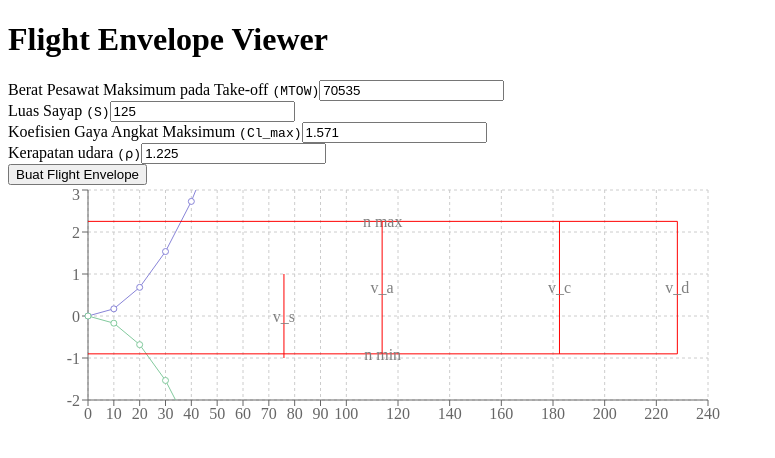
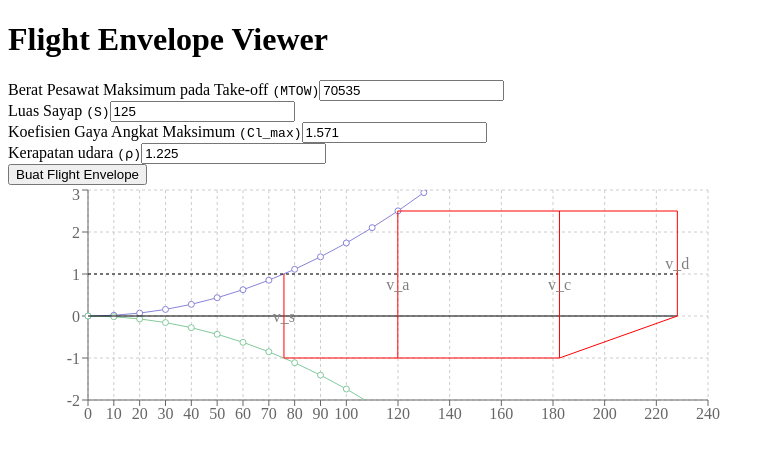
Before and after one commit to farizmamad/aerospace-engineering-master, a Next.js app: page /flight-envelope-viewer in a window 1280 px wide. Both pictures are taken after a click on the button "Buat Flight Envelope". Shown: the top 458 px of the page, without its empty margins (0-775 px from the left). Built offline with nearby package versions, Linux system fonts and the light colour scheme.

Commit message:
fix: flight envelope calculation. Add more reference line in the V-n diagram

```diff
--- a/app/lib/actions/flight-envelope-viewer.ts
+++ b/app/lib/actions/flight-envelope-viewer.ts
@@ -8,7 +8,7 @@ export type FlightEnvelopeState = {
     cl_max?: string[],
     v_stall_lower?: string[],
     v_stall_upper?: string[],
-    weight?: string[],
+    MTOW?: string[],
     wing_area?: string[],
   };
   message: string | null;
@@ -18,7 +18,7 @@ export type FlightEnvelopeState = {
     v_stall_lower: number,
     v_stall_upper: number,
     wing_area: number,
-    weight: number,
+    MTOW: number,
   };
 };
 
@@ -27,7 +27,7 @@ const FlightEnvelopeFormSchema = z.object({
   cl_max: z.coerce.number(),
   v_stall_lower: z.coerce.number(),
   v_stall_upper: z.coerce.number(),
-  weight: z.coerce.number(),
+  mtow: z.coerce.number(),
   wing_area: z.coerce.number(),
 });
 
@@ -37,7 +37,7 @@ export async function calculateFlightEnvelope(prevState: FlightEnvelopeState, fo
     cl_max: formData.get('cl_max'),
     v_stall_lower: formData.get('v_stall_lower'),
     v_stall_upper: formData.get('v_stall_upper'),
-    weight: formData.get('weight'),
+    mtow: formData.get('mtow'),
     wing_area: formData.get('wing_area'),
   });
 
@@ -53,7 +53,7 @@ export async function calculateFlightEnvelope(prevState: FlightEnvelopeState, fo
     cl_max,
     v_stall_lower,
     v_stall_upper,
-    weight,
+    mtow,
     wing_area,
   } = validatedFields.data;
 
@@ -64,7 +64,7 @@ export async function calculateFlightEnvelope(prevState: FlightEnvelopeState, fo
       cl_max,
       v_stall_lower,
       v_stall_upper,
-      weight,
+      MTOW: mtow,
       wing_area,
     },
   };
--- a/app/ui/flight-envelope-viewer/FlightEnvelopeForm.tsx
+++ b/app/ui/flight-envelope-viewer/FlightEnvelopeForm.tsx
@@ -51,22 +51,22 @@ export default function FlightEnvelopeForm({ action, state }: { action: (payload
         Flap Settings: Determines the configuration of lift surfaces (retracted or extended).
        */}
       <form action={action}>
-        <label htmlFor="weight" className="mb-2 block text-sm font-medium">
+        <label htmlFor="mtow" className="mb-2 block text-sm font-medium">
           Berat Pesawat Maksimum pada Take-off <code>(MTOW)</code>
         </label>
         <input
-          id="weight"
-          name="weight"
+          id="mtow"
+          name="mtow"
           type="number"
           placeholder="Masukkan dalam N"
           className="peer block w-full rounded-md border border-gray-200 py-2 pl-2 text-sm outline-2 placeholder:text-gray-500 text-black"
-          aria-describedby='weight-error'
+          aria-describedby='mtow-error'
           onWheel={numberInputOnWheelPreventChange}
           defaultValue={70535} // B737 MTOW 70,535 kg
         />
-        <div id="weight-error" aria-live="polite" aria-atomic="true">
-          {state.errors?.weight &&
-            state.errors.weight.map((error: string) => (
+        <div id="mtow-error" aria-live="polite" aria-atomic="true">
+          {state.errors?.MTOW &&
+            state.errors.MTOW.map((error: string) => (
               <p className="mt-2 text-sm text-red-500" key={error}>
                 {error}
               </p>
--- a/app/ui/flight-envelope-viewer/VNDiagram.tsx
+++ b/app/ui/flight-envelope-viewer/VNDiagram.tsx
@@ -301,6 +301,8 @@ const cd = [
 
 export default function VNDiagram({ state }: { state: FlightEnvelopeState }) {
 
+  const gravityAccel = 9.81; // m/s^2
+
   const calculateLift = ({ air_density, velocity, wing_area, cl }: { air_density: number, velocity: number, wing_area: number, cl: number }) => {
     return 0.5 * air_density * velocity * velocity * wing_area * cl;
   };
@@ -309,20 +311,23 @@ export default function VNDiagram({ state }: { state: FlightEnvelopeState }) {
     return MTOW * 2.205; // convert kilogram to pound
   };
 
-  const calculateMaxLift = ({ poundMTOW }: { poundMTOW: number }) => {
-    return 2.1 + (24000 / (poundMTOW + 1000));
+  const calculateLimitManeuveringLoadFactor = ({ poundMTOW }: { poundMTOW: number }) => {
+    const n = 2.1 + (24000 / (poundMTOW + 1000));
+    if (n > 3.8) return 3.8;
+    if (n < 2.5) return 2.5;
+    return n;
   };
 
-  const calculateMaxLoadFactor = ({ lift, weight}: { lift: number, weight: number }) => {
+  const calculateLoadFactor = ({ lift, weight}: { lift: number, weight: number }) => {
     return lift / weight;
   }
 
-  const calculateMinLoadFactor = ({ cl_max }: { cl_max: number }) => {
-    return -0.4 * cl_max;
+  const calculateMinLoadFactor = ({ n_max }: { n_max: number }) => {
+    return -0.4 * n_max;
   }
 
   const calculateStallSpeed = ({ MTOW, air_density, wing_area, cl_max }: { MTOW: number, air_density: number, wing_area: number, cl_max: number }) => {
-    return Math.sqrt((2 * MTOW * 9.81) / (air_density * wing_area * cl_max)); // m/s
+    return Math.sqrt((2 * MTOW * gravityAccel) / (air_density * wing_area * cl_max)); // m/s
   }
 
   const calculateCruiseSpeed = ({ poundMTOW }: { poundMTOW: number }) => {
@@ -334,23 +339,23 @@ export default function VNDiagram({ state }: { state: FlightEnvelopeState }) {
   const {
     air_density,
     cl_max,
-    weight,
+    MTOW,
     wing_area
   } = state.data;
 
   const data: { velocity: number, nMax?: number, nMin?: number }[] = [];
 
-  const poundMTOW = calculatePoundWeight({ MTOW: weight });
+  const poundMTOW = calculatePoundWeight({ MTOW: MTOW });
 
   /** equation is taken from airworthiness CS 23.337 Limit manoeuvring load factor pasal (a) paragraf (1). */
-  const maxPositiveLoadFactor = calculateMaxLift({ poundMTOW: poundMTOW });
-  const minNegativeLoadFactor = calculateMinLoadFactor({ cl_max: maxPositiveLoadFactor });
+  const maxPositiveLoadFactor = calculateLimitManeuveringLoadFactor({ poundMTOW: poundMTOW });
+  const minNegativeLoadFactor = calculateMinLoadFactor({ n_max: maxPositiveLoadFactor });
 
   /**
    * v stall = sqrt((MTOW * gravity accel) / 0.5 * rho * S * Cl_max)
    * Where Lift max = MTOW * gravity accel
    * */
-  const stallSpeed = calculateStallSpeed({ MTOW: weight, air_density, wing_area, cl_max }); // m/s
+  const stallSpeed = calculateStallSpeed({ MTOW, air_density, wing_area, cl_max }); // m/s
 
   /** cruise speed equation from airworthiness CS 23.335 Design airspeeds pasal (a) paragraf (1) poin I */
   const feetWingArea = 10.764 * wing_area;
@@ -364,10 +369,10 @@ export default function VNDiagram({ state }: { state: FlightEnvelopeState }) {
 
   for (let v = 0; v < 250; v+=10) {
     const maxLift = calculateLift({ air_density, velocity: v, wing_area, cl: cl_max });
-    const nMax = calculateMaxLoadFactor({ lift: maxLift, weight });
+    const nMax = calculateLoadFactor({ lift: maxLift, weight: MTOW * gravityAccel });
 
     const minLift = calculateLift({ air_density, velocity: v, wing_area, cl: -cl_max });
-    const nMin = calculateMaxLoadFactor({ lift: minLift, weight });
+    const nMin = calculateLoadFactor({ lift: minLift, weight: MTOW * gravityAccel });
 
     data.push({ velocity: v, nMax, nMin});
   }
--- a/app/ui/flight-envelope-viewer/VNDiagramChart.tsx
+++ b/app/ui/flight-envelope-viewer/VNDiagramChart.tsx
@@ -31,12 +31,15 @@ export default function VNDiagramChart({
     <YAxis domain={[-2, 3]} scale="linear" allowDataOverflow={true} />
     <Line type="linear" dataKey="nMax" stroke="#8884d8" />
     <Line type="linear" dataKey="nMin" stroke="#82ca9d" />
-    <ReferenceLine segment={[{ x: 0, y: n_max }, { x: v_d, y: n_max }]} stroke="red" label="n max" />
-    <ReferenceLine segment={[{ x: 0, y: n_min }, { x: v_d, y: n_min }]} stroke="red" label="n min" />
+    <ReferenceLine segment={[{ x: 0, y: 0 }, { x: v_d, y: 0 }]} stroke="black" />
+    <ReferenceLine segment={[{ x: 0, y: 1 }, { x: v_d, y: 1 }]} stroke="black" strokeDasharray="3 3" />
+    <ReferenceLine segment={[{ x: v_a, y: n_max }, { x: v_d, y: n_max }]} stroke="red" />
+    <ReferenceLine segment={[{ x: v_s, y: n_min }, { x: v_c, y: n_min }]} stroke="red" />
+    <ReferenceLine segment={[{ x: v_c, y: n_min }, { x: v_d, y: 0 }]} stroke="red" />
     <ReferenceLine segment={[{ x: v_s, y: 1 }, { x: v_s, y: -1 }]} stroke="red" label="v_s" />
     <ReferenceLine segment={[{ x: v_a, y: n_max }, { x: v_a, y: n_min }]} stroke="red" label="v_a" />
     <ReferenceLine segment={[{ x: v_c, y: n_max }, { x: v_c, y: n_min }]} stroke="red" label="v_c"  />
-    <ReferenceLine segment={[{ x: v_d, y: n_max }, { x: v_d, y: n_min }]} stroke="red" label="v_d"  />
+    <ReferenceLine segment={[{ x: v_d, y: n_max }, { x: v_d, y: 0 }]} stroke="red" label="v_d"  />
   </LineChart>
 
   )
```
